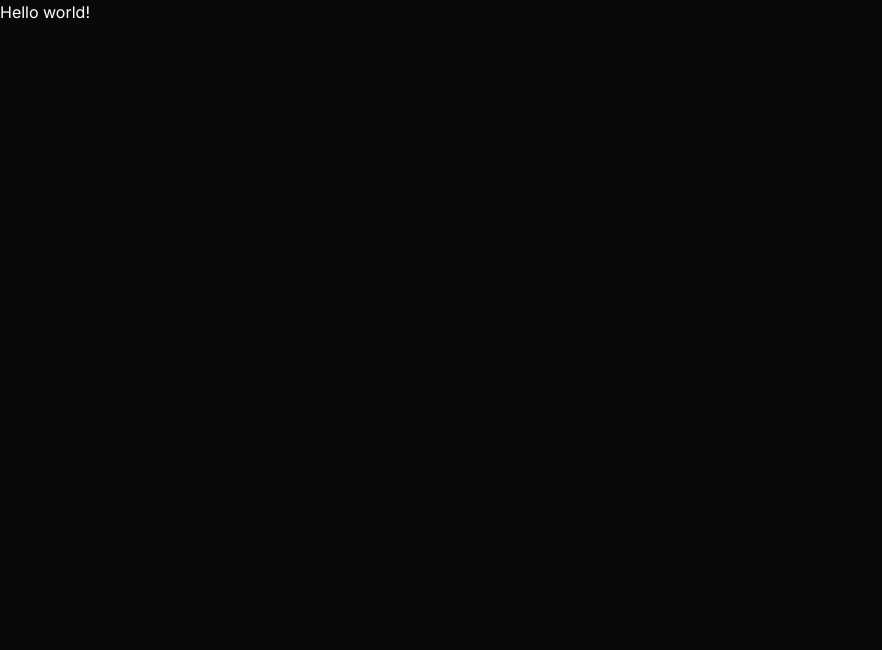
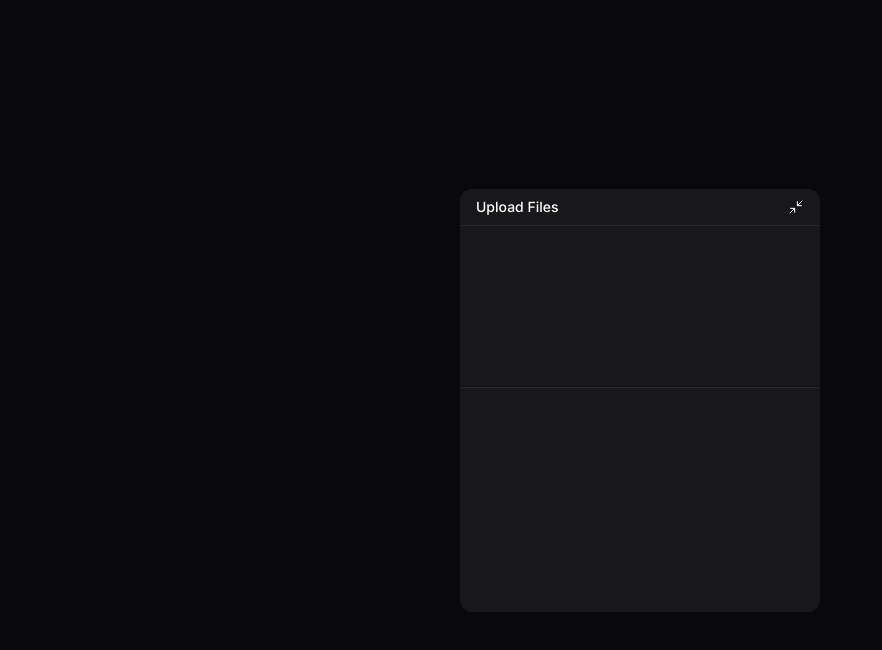
Before and after one commit to MatheusSPereira/ftr-rocketseat-upload-web, a React (Vite) app in the folder upload-web/: page / in a window 1280 px wide. Shown: the top 650 px of the page, without its empty margins (0-882 px from the left). Built offline with nearby package versions, Linux system fonts and the light colour scheme.

Commit message:
Estrutura do Widget

```diff
--- a/upload-web/package.json
+++ b/upload-web/package.json
@@ -11,6 +11,7 @@
   },
   "dependencies": {
     "@tailwindcss/vite": "^4.2.2",
+    "lucide-react": "^1.7.0",
     "react": "^19.2.4",
     "react-dom": "^19.2.4",
     "tailwindcss": "^4.2.2"
--- a/upload-web/src/app.tsx
+++ b/upload-web/src/app.tsx
@@ -1,7 +1,9 @@
+import { UploadWidget } from "./components/upload-widget";
+
 export function App() {
   return (
-    <h1>
-      Hello world!
-    </h1>
+    <main className="h-dvh flex flex-col items-center justify-center p-10">
+      <UploadWidget />
+    </main>
   )
 }
--- /dev/null
+++ b/upload-web/src/components/upload-widget-dropzone.tsx
@@ -0,0 +1,5 @@
+export function UploadWidgetDropzone() {
+    return (
+        <div className="px-3 h-32"></div>
+    )
+}
--- /dev/null
+++ b/upload-web/src/components/upload-widget-header.tsx
@@ -0,0 +1,12 @@
+import { Minimize2 } from "lucide-react";
+
+export function UploadWidgetHeader() {
+    return (
+        <div className="w-full p-4 py-2 bg-white/2 border-zinc-800 border-b flex items-center justify-between">
+            <span className="text-sm font-medium">Upload Files</span>
+            <button>
+                <Minimize2 strokeWidth={1.5} className="size-4" />
+            </button>
+        </div>
+    )
+}
--- /dev/null
+++ b/upload-web/src/components/upload-widget-upload-list.tsx
@@ -0,0 +1,5 @@
+export function UploadWidgetUploadList() {
+    return (
+        <div className="px-3 h-48"></div>
+    )
+}
--- /dev/null
+++ b/upload-web/src/components/upload-widget.tsx
@@ -0,0 +1,17 @@
+import { UploadWidgetDropzone } from "./upload-widget-dropzone";
+import { UploadWidgetHeader } from "./upload-widget-header";
+import { UploadWidgetUploadList } from "./upload-widget-upload-list";
+
+export function UploadWidget() {
+    return (
+        <div className="bg-zinc-900 w-full overflow-hidden max-w-90 rounded-xl shadow-shape">
+            <UploadWidgetHeader />
+
+            <div className="flex flex-col gap-4 py-4">
+                <UploadWidgetDropzone />
+                <div className="h-px bg-zinc-800 border-t border-black/50 box-content" />
+                <UploadWidgetUploadList />
+            </div>
+        </div>
+    )
+}
--- a/upload-web/src/index.css
+++ b/upload-web/src/index.css
@@ -2,4 +2,9 @@
 
 @theme {
   --default-font-family: "Inter", ui-sans-serif, system-ui, sans-serif;
+
+  --shadow-shape: '0px 8px 8px rgba(0, 0, 0, 0.1), 0px 4px 4px rgba(0, 0, 0, 0.1), 0px 2px 2px rgba(0, 0, 0, 0.1), 0px 0px 0px 1px rgba(0, 0, 0, 0.1), inset 0px 0px 0px 1px rgba(255, 255, 255, 0.03), inset 0px 1px 0px rgba(255, 255, 255, 0.03)';
+  --shadow-shape-content: '0px 0px 0px 1px rgba(0, 0, 0, 0.25), inset 0px 1px 0px rgba(255, 255, 255, 0.02), inset 0px 0px 0px 1px rgba(255, 255, 255, 0.02)';
+
+  --opacity-2: 0.02;
 }
```
Also changed, not shown: 1 other file (tests, documents, lock files or other folders).
